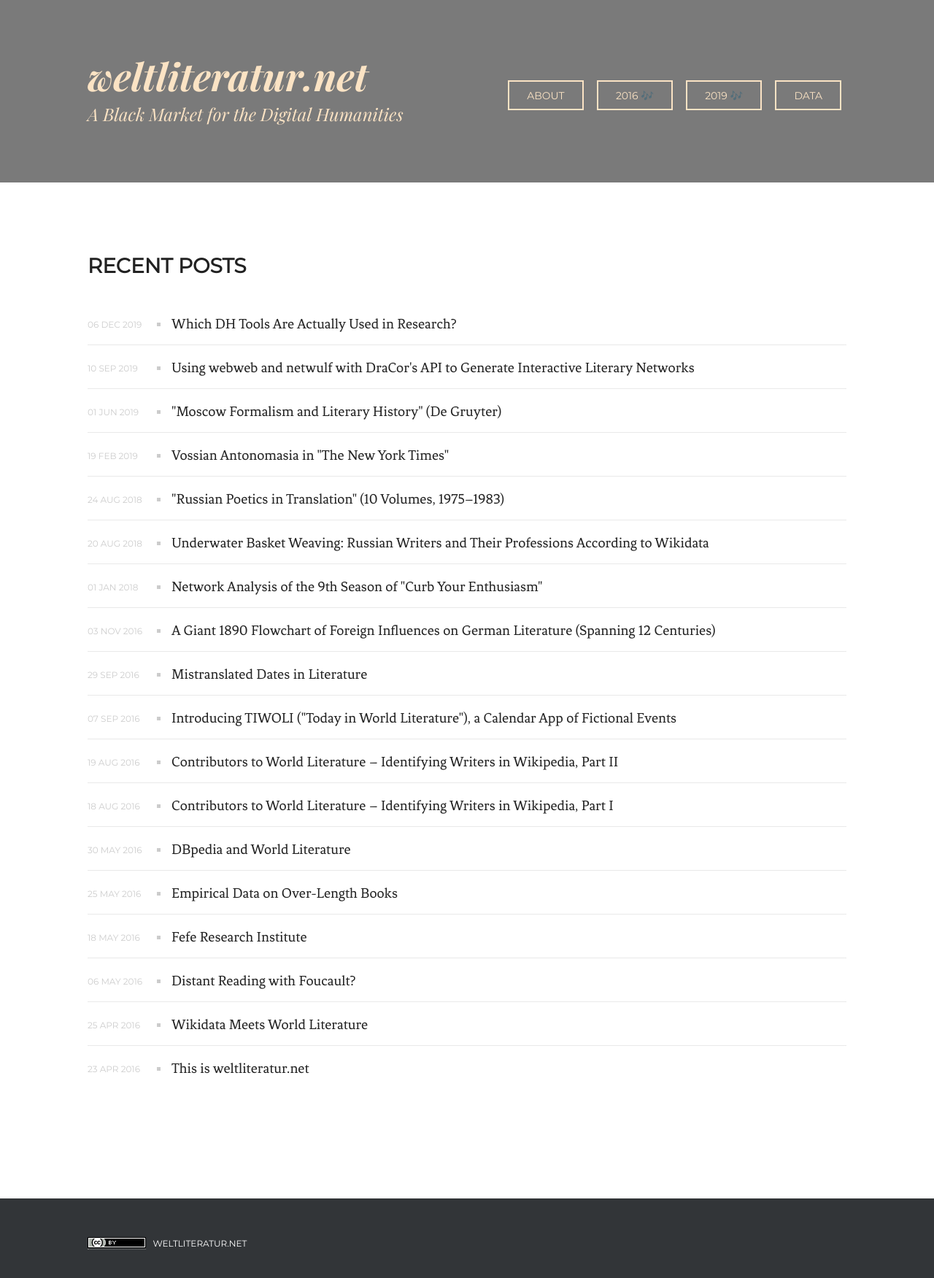
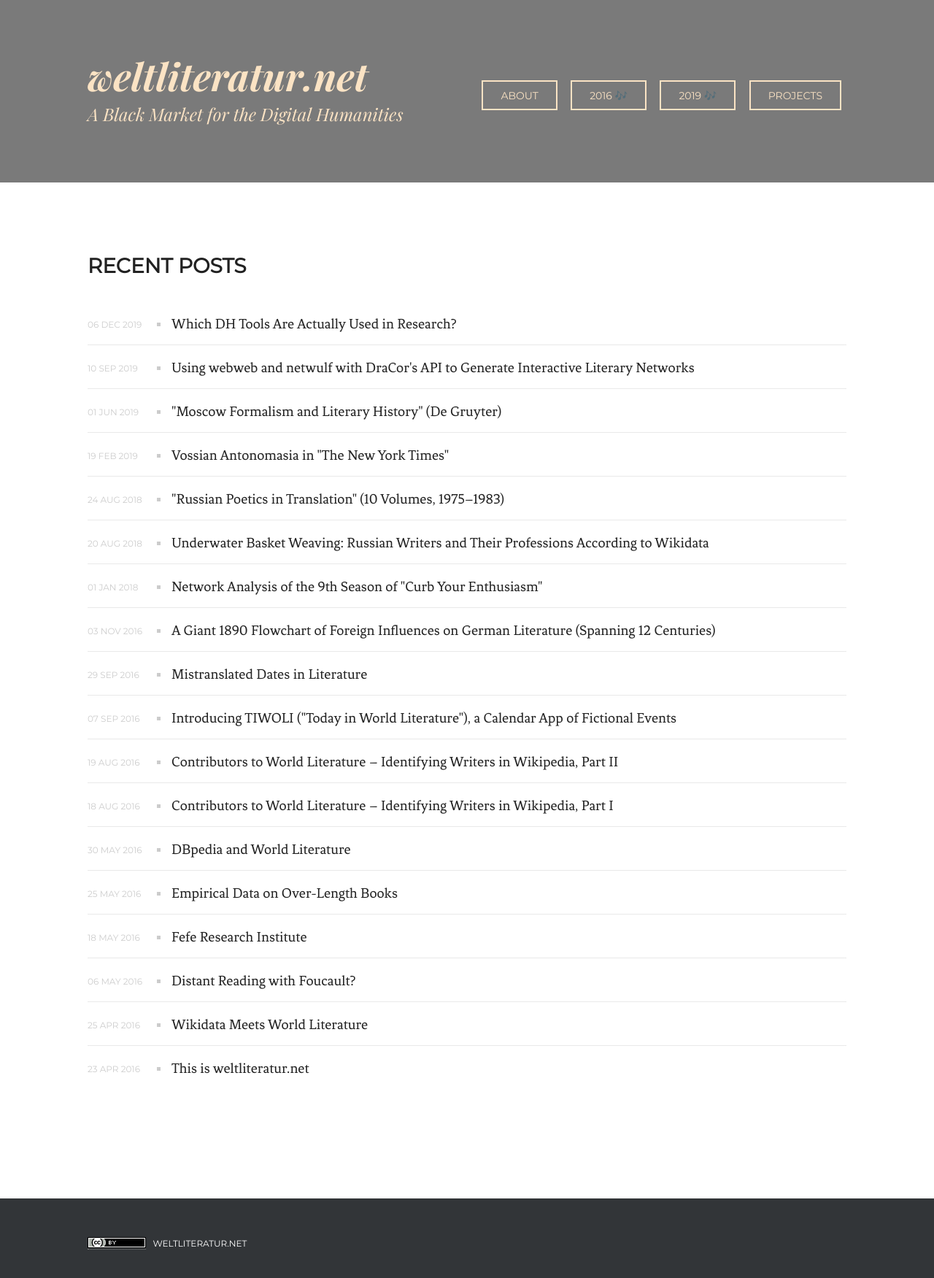
Before and after one commit to weltliteratur/blog, a Jekyll site: the page built from index.html, in a window 1280 px wide. Shown: the top 1751 px of the page at 73% size. Built offline with Jekyll 4.4.1, drawn with Linux system fonts in a browser that asks for light colours; the list of posts is cut into pages by our own code.

Commit message:
linked projects page

```diff
--- a/_includes/header.html
+++ b/_includes/header.html
@@ -5,14 +5,14 @@
 	{% if page.path != 'index.html' %}<a href="/">{% endif %}
 	  <h1 id="main-title">weltliteratur.net</h1>
 	  <h2 id="main-subtitle">A Black Market for the Digital Humanities</h2>
-	{% if page.path != 'index.html' %}</a>{% endif %}
+	  {% if page.path != 'index.html' %}</a>{% endif %}
       </header>
 
       <nav id="main-nav">
-	<a href="/about/" class="{% if page.url == '/about/index.html' %}selected{% endif %}">About</a>
-  <a href="/dh-mixtape-2016/" class="{% if page.url == '/dh-mixtape-2016/index.html' %}selected{% endif %}">2016 🎶</a>
-  <a href="/dh-mixtape-2019/" class="{% if page.url == '/dh-mixtape-2019/index.html' %}selected{% endif %}">2019 🎶</a>
-	<a href="http://data.weltliteratur.net/">Data</a>
+	<a href="/about/"           class="{% if page.url == '/about/ %}selected{% endif %}">About</a>
+	<a href="/dh-mixtape-2016/" class="{% if page.url == '/dh-mixtape-2016/ %}selected{% endif %}">2016 🎶</a>
+	<a href="/dh-mixtape-2019/" class="{% if page.url == '/dh-mixtape-2019/ %}selected{% endif %}">2019 🎶</a>
+	<a href="/projects/"        class="{% if page.url == '/projects/ %}selected{% endif %}">Projects</a>
       </nav>
     </div>
   </div>
```
